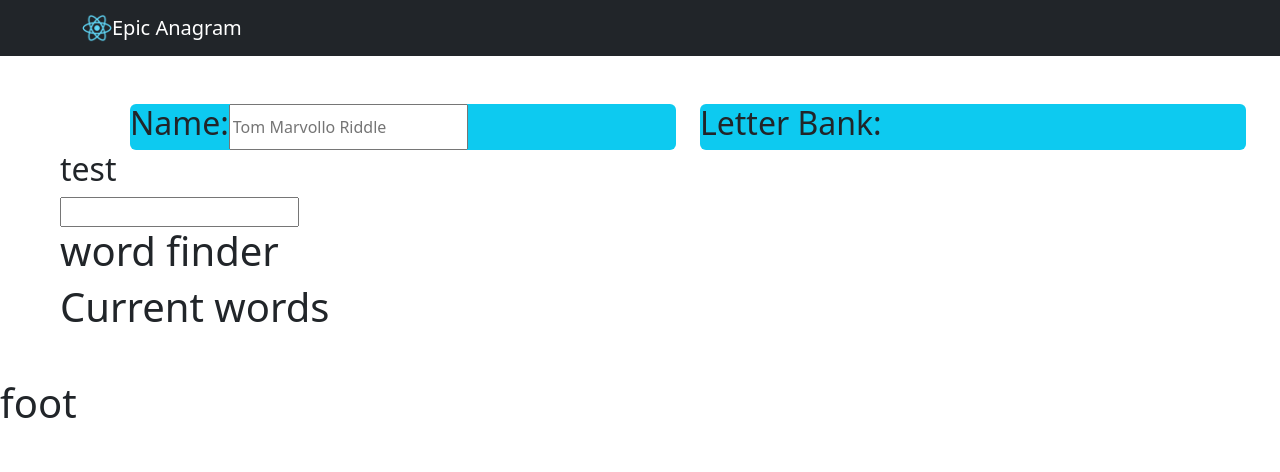
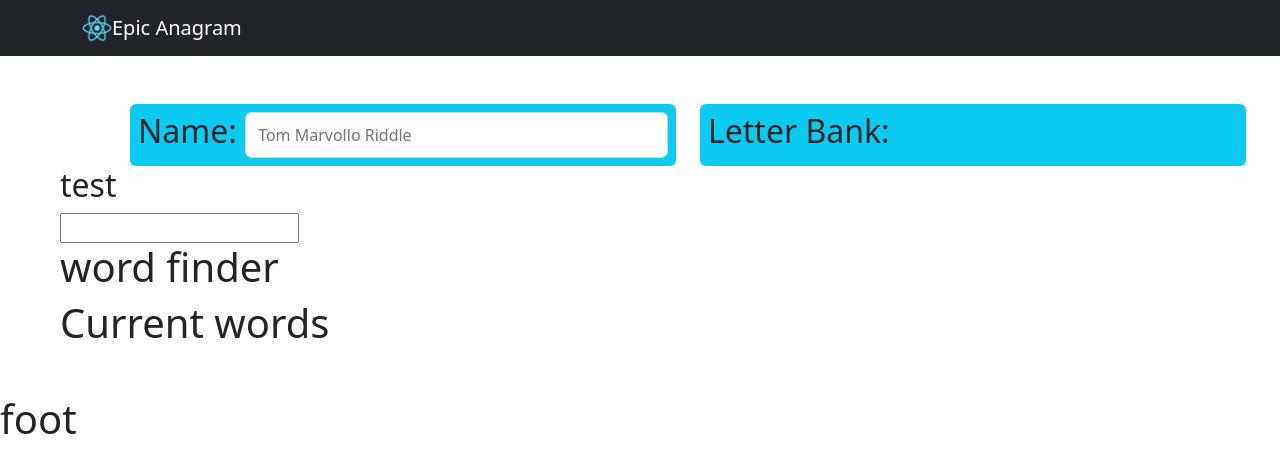
Before and after one commit to Luceium/Magigram, a React (Create React App) app: page / in a window 1280 px wide. Shown: the top 472 px of the page. Built offline with nearby package versions, Linux system fonts and the light colour scheme.

Commit message:
fixes nested letterFrequency and inconsistent naming, allowing letterbank to now work as intended

```diff
--- a/src/components/letterBank.jsx
+++ b/src/components/letterBank.jsx
@@ -4,11 +4,10 @@ import { useSelector } from 'react-redux';
 function LetterBank(props) {
     // subscribe to the store
     const letterFrequency = useSelector(state => state.letterFrequency)
-    console.log(letterFrequency)
 
     return (
-        <div className='bg-info rounded d-flex'>
-            <h2>Letter Bank:</h2>
+        <div className='bg-info rounded d-flex p-2'>
+            <h2>Letter Bank: &nbsp;</h2>
             <h2>{frequencyToString(letterFrequency)}</h2>
         </div>
     )
@@ -16,14 +15,12 @@ function LetterBank(props) {
 
 // function that takes an object as an argument and returns a string with the frequency of each letter in the object
 function frequencyToString(letterFrequency) {
-    let string = ''
+    let letterBank = ''
+    // iterate through the keys of the letterFrequency object and add the key to the letterBank string the number of times specified by the value
     for (let letter in letterFrequency) {
-        for (let i = 0; i < letterFrequency[letter]; i++) {
-            string += letter
-        }
+        letterBank += letter.repeat(letterFrequency[letter])
     }
-    console.log(string)
-    return string
+    return letterBank
 }
 
 export default LetterBank;
--- a/src/components/name.jsx
+++ b/src/components/name.jsx
@@ -1,5 +1,6 @@
 import React from 'react';
 import { useDispatch } from 'react-redux';
+import { Input } from 'reactstrap';
 
 
 function Name(props) {
@@ -9,13 +10,13 @@ function Name(props) {
     function handleBlur(text) {
         let letterFrequency = mapLetterFrequency(text)
         // update the state of the store with the new letterFrequency object
-        dispatch({ type: 'UPDATE_DATA', payload: { letterFrequency } })
+        dispatch({ type: 'UPDATE_DATA', payload: letterFrequency })
     }
 
     return (
-        <div className='d-flex rounded bg-info'>
-            <h2>Name:</h2>
-            <input type='text' placeholder='Tom Marvollo Riddle' onBlur={(e) => handleBlur(e.target.value)}></input>
+        <div className='d-flex rounded bg-info p-2'>
+            <h2>Name:&nbsp;</h2>
+            <Input type='text' placeholder='Tom Marvollo Riddle' className='rounded' autoComplete='name' onBlur={(e) => handleBlur(e.target.value)}></Input>
         </div>
     );
 }
--- a/src/store.jsx
+++ b/src/store.jsx
@@ -7,7 +7,7 @@ letterFrequency: {}
 function reducer(state = initialState, action) {
   switch (action.type) {
     case 'UPDATE_DATA':
-      return { ...state, frequency: action.payload };
+      return { ...state, letterFrequency: action.payload };
     default:
       return state;
   }
```
